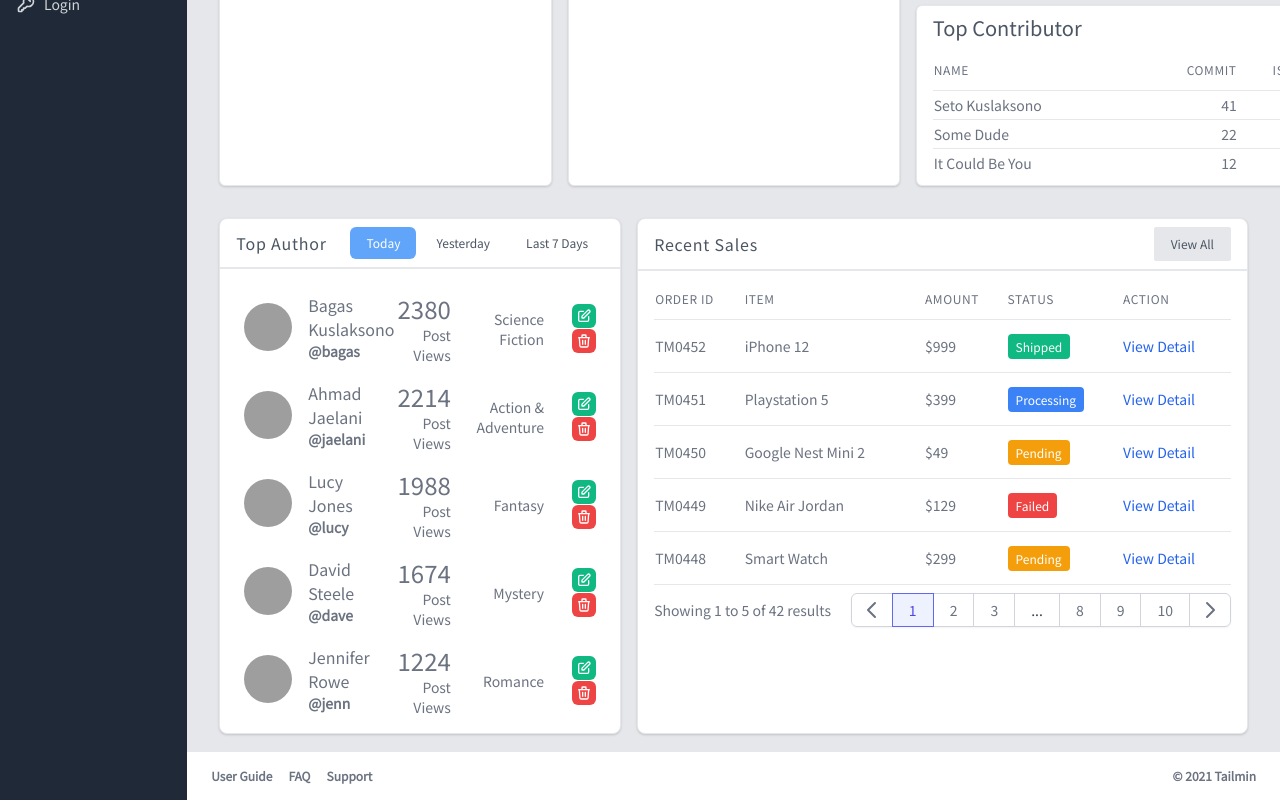
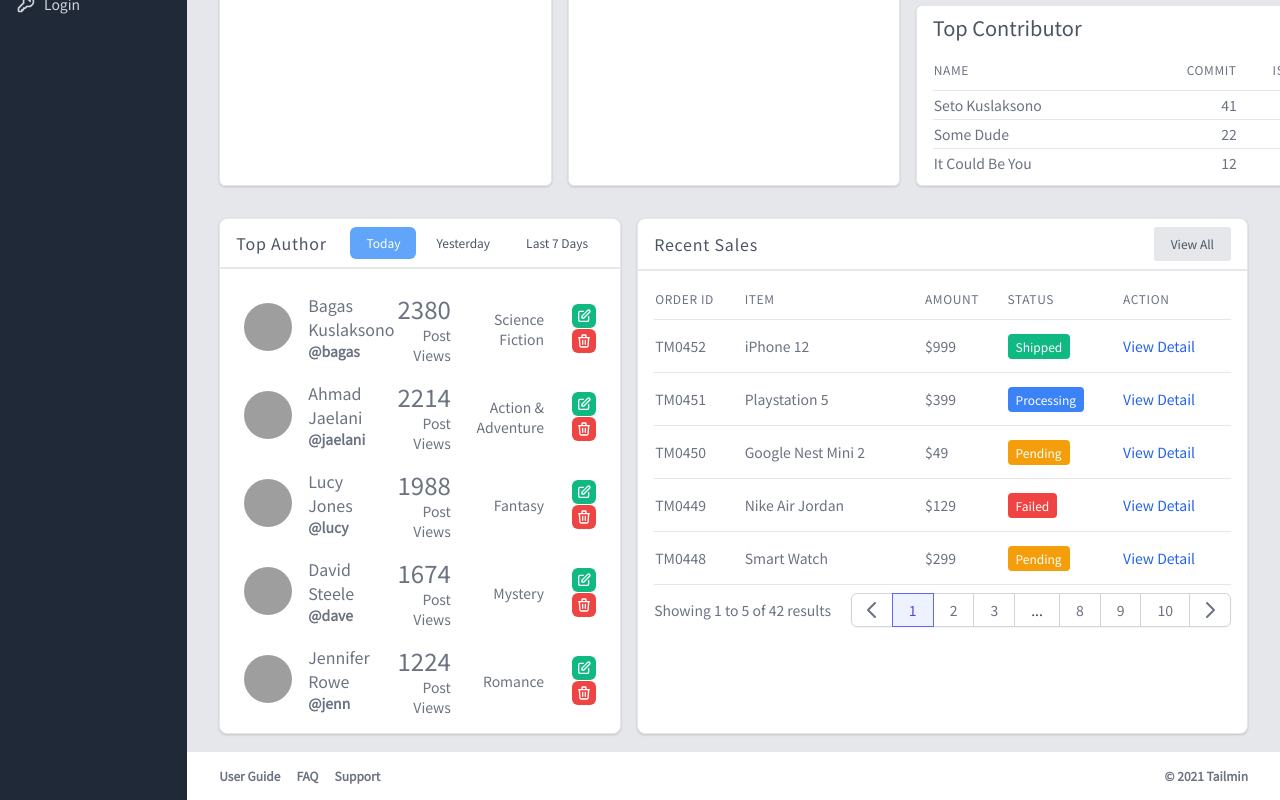
Before and after one commit to otezz/tailmin, a Vue app: page / in a window 1280 px wide. Shown: the part 444-1244 px from the top of the page. Built offline with nearby package versions, Linux system fonts and the light colour scheme; grey boxes are pictures that could not be loaded.

Commit message:
Increase footer padding to match overall layout

```diff
--- a/src/components/layouts/TheFooter.vue
+++ b/src/components/layouts/TheFooter.vue
@@ -1,5 +1,5 @@
 <template>
-  <footer class="flex justify-between mt-4 px-6 py-4 text-gray-500 border-t-2 text-xs font-bold bg-white">
+  <footer class="flex justify-between mt-4 px-8 py-4 text-gray-500 border-t-2 text-xs font-bold bg-white">
     <div class="plex space-x-4">
       <a href="#" class="hover:text-indigo-600">User Guide</a>
       <a href="#" class="font-bold hover:text-indigo-600">FAQ</a>
```
